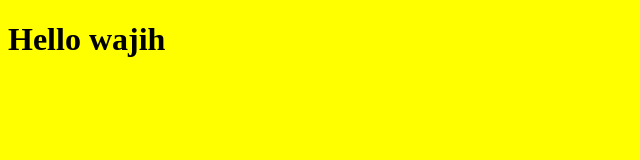
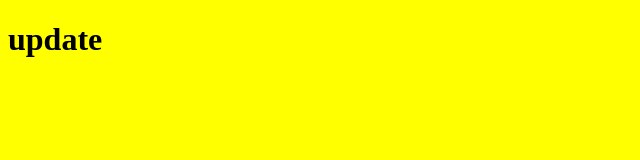
Before and after one commit to wajih-hassyaoui/myproject, a plain HTML site: page index.html in a window 1280 px wide. Shown: the whole page, without its empty margins (0-640 px from the left). Drawn offline with Linux system fonts and the light colour scheme.

Commit message:
changing html file

```diff
--- a/index.html
+++ b/index.html
@@ -7,7 +7,7 @@
   <title>Document</title>
 </head>
 <body>
-  <h1>Hello wajih</h1>
+  <h1>update</h1>
 
 </body>
 <script src="app.js"></script>
```
